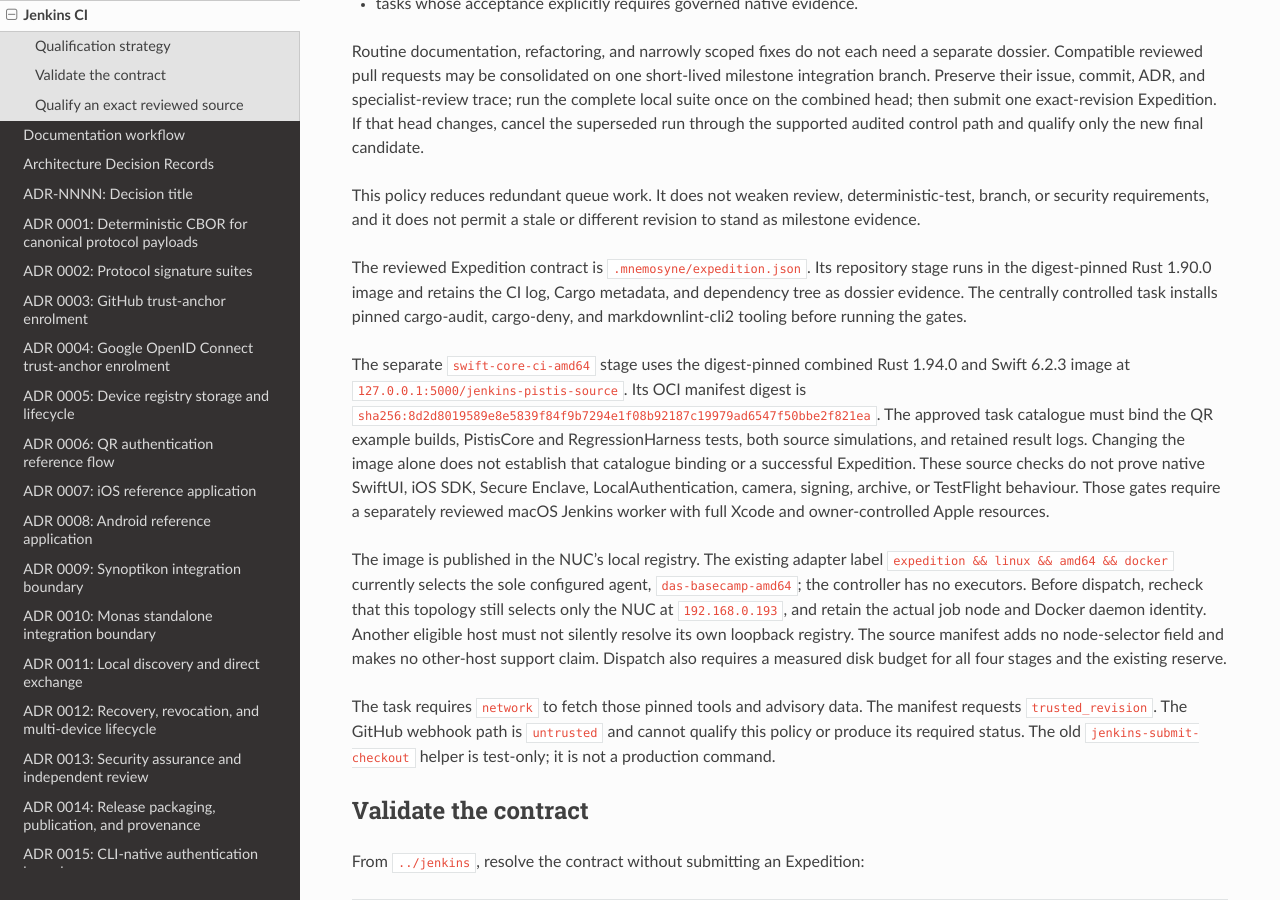
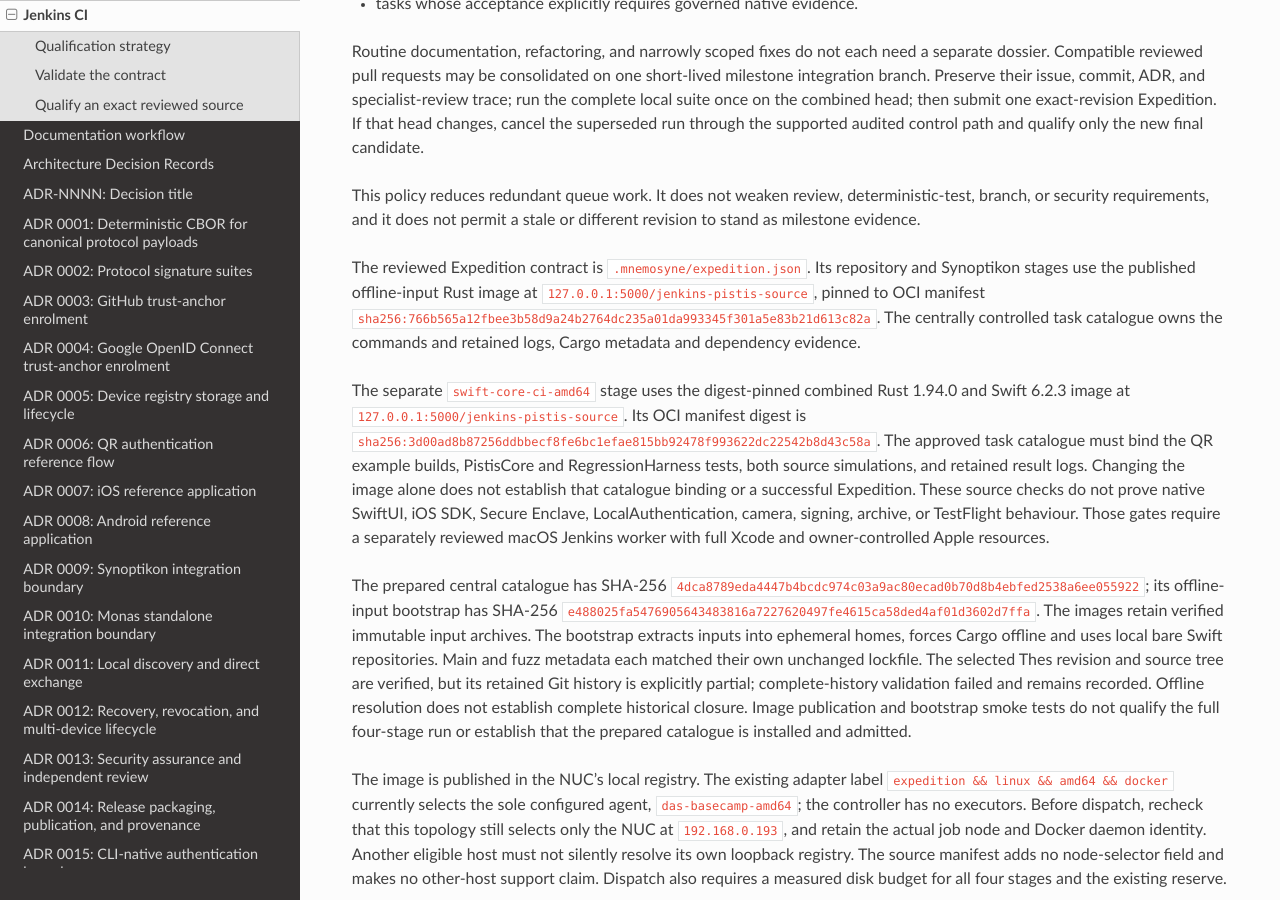
Before and after one commit to sagrudd/pistis, a Sphinx documentation site: the page built from docs/development/jenkins-ci.md, in a window 1280 px wide and 900 px high, scrolled down 489 px. Built offline with Sphinx 7.4.7 and the Read the Docs theme 3.1.0, drawn with Linux system fonts in a browser that asks for light colours; the version number could not be read and is left out.

Commit message:
Bind immutable offline inputs to Pistis CI stages

```diff
--- a/docs/development/jenkins-ci.md
+++ b/docs/development/jenkins-ci.md
@@ -29,16 +29,17 @@
 deterministic-test, branch, or security requirements, and it does not permit a
 stale or different revision to stand as milestone evidence.
 
-The reviewed Expedition contract is `.mnemosyne/expedition.json`. Its
-repository stage runs in the digest-pinned Rust 1.90.0 image and retains the CI
-log, Cargo metadata, and dependency tree as dossier evidence. The centrally
-controlled task installs pinned cargo-audit, cargo-deny, and markdownlint-cli2
-tooling before running the gates.
+The reviewed Expedition contract is `.mnemosyne/expedition.json`. Its repository
+and Synoptikon stages use the published offline-input Rust image at
+`127.0.0.1:5000/jenkins-pistis-source`, pinned to OCI manifest
+`sha256:766b565a12fbee3b58d9a24b2764dc235a01da993345f301a5e83b21d613c82a`.
+The centrally controlled task catalogue owns the commands and retained logs,
+Cargo metadata and dependency evidence.
 
 The separate `swift-core-ci-amd64` stage uses the digest-pinned combined
 Rust 1.94.0 and Swift 6.2.3 image at
 `127.0.0.1:5000/jenkins-pistis-source`. Its OCI manifest digest is
-`sha256:8d2d8019589e8e5839f84f9b7294e1f08b92187c19979ad6547f50bbe2f821ea`.
+`sha256:3d00ad8b87256ddbbecf8fe6bc1efae815bb92478f993622dc22542b8d43c58a`.
 The approved task catalogue must bind the QR example builds, PistisCore and
 RegressionHarness tests, both source simulations, and retained result logs.
 Changing the image alone does not establish that catalogue binding or a
@@ -47,6 +48,19 @@
 signing, archive, or TestFlight behaviour. Those gates require a separately
 reviewed macOS Jenkins worker with full Xcode and owner-controlled Apple
 resources.
+
+The prepared central catalogue has SHA-256
+`4dca8789eda4447b4bcdc974c03a9ac80ecad0b70d8b4ebfed2538a6ee055922`;
+its offline-input bootstrap has SHA-256
+`e488025fa5476905643483816a7227620497fe4615ca58ded4af01d3602d7ffa`.
+The images retain verified immutable input archives. The bootstrap extracts
+inputs into ephemeral homes, forces Cargo offline and uses local bare Swift
+repositories. Main and fuzz metadata each matched their own unchanged lockfile.
+The selected Thes revision and source tree are verified, but its retained Git
+history is explicitly partial; complete-history validation failed and remains
+recorded. Offline resolution does not establish complete historical closure.
+Image publication and bootstrap smoke tests do not qualify the full four-stage
+run or establish that the prepared catalogue is installed and admitted.
 
 The image is published in the NUC's local registry. The existing adapter label
 `expedition && linux && amd64 && docker` currently selects the sole configured
```
Also changed, not shown: CHANGELOG.md (+6 -0 lines), 1 other file.
